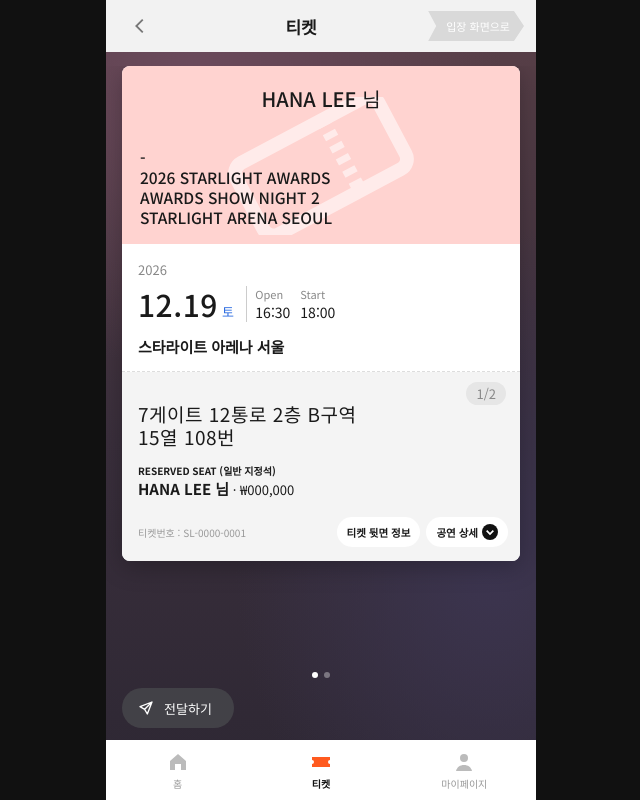
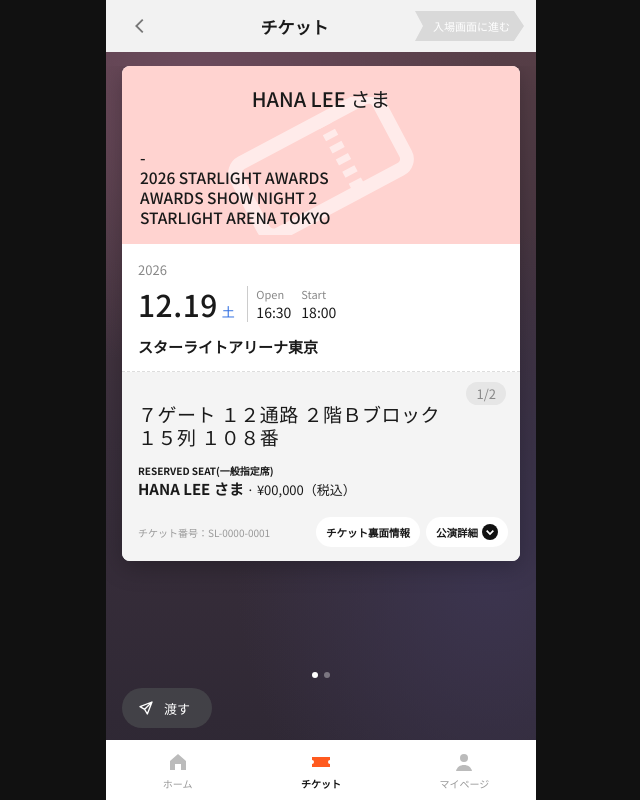
Before and after one commit to mer8731-maker/myhmp, a plain HTML site: page index.html in a window 1280 px wide. Shown: the whole page, without its empty margins (319-959 px from the left). Drawn offline with Linux system fonts and the light colour scheme.

Commit message:
Translate ticket page into Japanese
Co-Authored-By: Claude Opus 5.5 <noreply@anthropic.com>
Claude-Session: https://claude.ai/code/session_01YLRzRMCUNuWrZUcCwhEsRQ

```diff
--- a/index.html
+++ b/index.html
@@ -1,23 +1,23 @@
 <!doctype html>
-<html lang="ko">
+<html lang="ja">
 <head>
   <meta charset="utf-8">
   <meta name="viewport" content="width=device-width, initial-scale=1, viewport-fit=cover">
   <title>LUMEN TICKET · 2026 STARLIGHT AWARDS</title>
   <link rel="preconnect" href="https://fonts.googleapis.com">
   <link rel="preconnect" href="https://fonts.gstatic.com" crossorigin>
-  <link href="https://fonts.googleapis.com/css2?family=Noto+Sans+KR:wght@400;500;700&display=swap" rel="stylesheet">
+  <link href="https://fonts.googleapis.com/css2?family=Noto+Sans+JP:wght@400;500;700&display=swap" rel="stylesheet">
   <link rel="stylesheet" href="style.css">
 </head>
 <body>
   <div class="phone">
-    <!-- 상단 바 -->
+    <!-- ヘッダー -->
     <header class="topbar">
-      <button class="icon-btn" aria-label="뒤로 가기">
+      <button class="icon-btn" aria-label="戻る">
         <svg viewBox="0 0 24 24" aria-hidden="true"><path d="M15 5l-7 7 7 7"/></svg>
       </button>
-      <h1 class="topbar-title">티켓</h1>
-      <button class="enter-btn" disabled>입장 화면으로</button>
+      <h1 class="topbar-title">チケット</h1>
+      <button class="enter-btn" disabled>入場画面に進む</button>
     </header>
 
     <!-- 티켓 영역 (좌우로 넘기기) -->
@@ -25,7 +25,7 @@
       <div class="slider" id="slider">
 
         <!-- 티켓 1/2 -->
-        <article class="ticket" aria-label="티켓 1/2">
+        <article class="ticket" aria-label="チケット 1/2">
           <div class="ticket-scroll">
             <div class="ticket-head">
               <svg class="head-deco" viewBox="0 0 200 120" aria-hidden="true">
@@ -34,39 +34,39 @@
                   <line x1="120" y1="25" x2="120" y2="95" stroke-dasharray="6 6"/>
                 </g>
               </svg>
-              <p class="holder">HANA LEE 님</p>
+              <p class="holder">HANA LEE さま</p>
               <p class="event">
                 -<br>
                 2026 STARLIGHT AWARDS<br>
                 AWARDS SHOW NIGHT 2<br>
-                STARLIGHT ARENA SEOUL
+                STARLIGHT ARENA TOKYO
               </p>
             </div>
 
             <div class="when">
               <span class="year">2026</span>
               <div class="when-row">
-                <span class="date">12.19<small>토</small></span>
+                <span class="date">12.19<small>土</small></span>
                 <div class="times">
                   <div><span class="label">Open</span><span>16:30</span></div>
                   <div><span class="label">Start</span><span>18:00</span></div>
                 </div>
               </div>
-              <p class="venue">스타라이트 아레나 서울</p>
+              <p class="venue">スターライトアリーナ東京</p>
             </div>
 
             <div class="seat">
               <span class="page-badge">1/2</span>
-              <p class="seat-main">7게이트 12통로 2층 B구역<br>15열 108번</p>
-              <p class="seat-type">RESERVED SEAT (일반 지정석)</p>
-              <p class="seat-holder"><b>HANA LEE 님</b> · ₩000,000</p>
+              <p class="seat-main">７ゲート １２通路 ２階Ｂブロック<br>１５列 １０８番</p>
+              <p class="seat-type">RESERVED SEAT(一般指定席)</p>
+              <p class="seat-holder"><b>HANA LEE さま</b> · ¥00,000（税込）</p>
             </div>
 
             <div class="ticket-foot">
-              <span class="ticket-no">티켓번호 : SL-0000-0001</span>
+              <span class="ticket-no">チケット番号：SL-0000-0001</span>
               <div class="foot-btns">
-                <button class="chip">티켓 뒷면 정보</button>
-                <button class="chip detail-toggle" aria-expanded="false">공연 상세
+                <button class="chip">チケット裏面情報</button>
+                <button class="chip detail-toggle" aria-expanded="false">公演詳細
                   <svg viewBox="0 0 24 24" aria-hidden="true"><path d="M7 10l5 5 5-5"/></svg>
                 </button>
               </div>
@@ -77,7 +77,7 @@
         </article>
 
         <!-- 티켓 2/2 -->
-        <article class="ticket" aria-label="티켓 2/2">
+        <article class="ticket" aria-label="チケット 2/2">
           <div class="ticket-scroll">
             <div class="ticket-head">
               <svg class="head-deco" viewBox="0 0 200 120" aria-hidden="true">
@@ -86,39 +86,39 @@
                   <line x1="120" y1="25" x2="120" y2="95" stroke-dasharray="6 6"/>
                 </g>
               </svg>
-              <p class="holder">HANA LEE 님</p>
+              <p class="holder">HANA LEE さま</p>
               <p class="event">
                 -<br>
                 2026 STARLIGHT AWARDS<br>
                 AWARDS SHOW NIGHT 2<br>
-                STARLIGHT ARENA SEOUL
+                STARLIGHT ARENA TOKYO
               </p>
             </div>
 
             <div class="when">
               <span class="year">2026</span>
               <div class="when-row">
-                <span class="date">12.19<small>토</small></span>
+                <span class="date">12.19<small>土</small></span>
                 <div class="times">
                   <div><span class="label">Open</span><span>16:30</span></div>
                   <div><span class="label">Start</span><span>18:00</span></div>
                 </div>
               </div>
-              <p class="venue">스타라이트 아레나 서울</p>
+              <p class="venue">スターライトアリーナ東京</p>
             </div>
 
             <div class="seat">
               <span class="page-badge">2/2</span>
-              <p class="seat-main">7게이트 12통로 2층 B구역<br>15열 109번</p>
-              <p class="seat-type">RESERVED SEAT (일반 지정석)</p>
-              <p class="seat-holder"><b>동행자 님</b> · ₩000,000</p>
+              <p class="seat-main">７ゲート １２通路 ２階Ｂブロック<br>１５列 １０９番</p>
+              <p class="seat-type">RESERVED SEAT(一般指定席)</p>
+              <p class="seat-holder"><b>同行者 さま</b> · ¥00,000（税込）</p>
             </div>
 
             <div class="ticket-foot">
-              <span class="ticket-no">티켓번호 : SL-0000-0002</span>
+              <span class="ticket-no">チケット番号：SL-0000-0002</span>
               <div class="foot-btns">
-                <button class="chip">티켓 뒷면 정보</button>
-                <button class="chip detail-toggle" aria-expanded="false">공연 상세
+                <button class="chip">チケット裏面情報</button>
+                <button class="chip detail-toggle" aria-expanded="false">公演詳細
                   <svg viewBox="0 0 24 24" aria-hidden="true"><path d="M7 10l5 5 5-5"/></svg>
                 </button>
               </div>
@@ -136,45 +136,45 @@
 
       <button class="send-btn">
         <svg viewBox="0 0 24 24" aria-hidden="true"><path d="M21 3L10 14M21 3l-7 18-4-7-7-4 18-7z"/></svg>
-        전달하기
+        渡す
       </button>
     </main>
 
     <!-- 하단 탭 -->
-    <nav class="tabbar" aria-label="하단 메뉴">
+    <nav class="tabbar" aria-label="メニュー">
       <a href="#" class="tab">
         <svg viewBox="0 0 24 24" aria-hidden="true"><path d="M4 11l8-7 8 7v9h-5v-6H9v6H4z"/></svg>
-        <span>홈</span>
+        <span>ホーム</span>
       </a>
       <a href="#" class="tab active" aria-current="page">
         <svg viewBox="0 0 24 24" aria-hidden="true" class="fill"><path d="M3 7h18v3a2 2 0 000 4v3H3v-3a2 2 0 000-4z"/></svg>
-        <span>티켓</span>
+        <span>チケット</span>
       </a>
       <a href="#" class="tab">
         <svg viewBox="0 0 24 24" aria-hidden="true"><circle cx="12" cy="8" r="4"/><path d="M4 21c1-4 4-6 8-6s7 2 8 6"/></svg>
-        <span>마이페이지</span>
+        <span>マイページ</span>
       </a>
     </nav>
   </div>
 
-  <!-- 공연 상세 내용 (두 티켓에 같이 들어감) -->
+  <!-- 公演詳細 내용 (두 티켓에 같이 들어감) -->
   <template id="details-tpl">
-    <p class="d-title">【출연 아티스트】</p>
+    <p class="d-title">【出演アーティスト】</p>
     <p>NOVA LINE, ORBIT 7, LUMI, PASTEL MOON, SUNNY HOUR, AURORA KID, BLUE NOTE CLUB, etc.</p>
 
-    <p class="d-title">【공연 관련 안내】</p>
-    <p>※ 좌석 위치에 따라 무대 및 연출의 일부가 보이지 않을 수 있습니다.</p>
-    <p>※ 출연 아티스트는 사정에 따라 변경될 수 있습니다.</p>
-    <p>※ 공연 당일 짐 보관 서비스는 운영하지 않습니다.</p>
-    <p>※ 공연장 내 모든 촬영 및 녹음은 금지되어 있습니다.</p>
+    <p class="d-title">【公演に関する注意事項】</p>
+    <p>※座席の位置によっては、ステージおよび演出の一部が見えにくい場合がございます。</p>
+    <p>※出演アーティストは都合により変更となる場合がございます。</p>
+    <p>※公演当日、会場でお荷物をお預かりすることはできません。</p>
+    <p>※会場内での撮影・録音は一切禁止とさせていただきます。</p>
 
-    <p class="d-title">【문의】</p>
-    <p>LUMEN TICKET 고객센터<br>0000-0000 (평일 10:00~17:00)</p>
+    <p class="d-title">【お問い合わせ】</p>
+    <p>LUMEN TICKET カスタマーセンター<br>0000-000-000（平日 10:00〜17:00）</p>
 
-    <p class="d-title">【크레딧】</p>
-    <p>주최 : STARLIGHT ENT.<br>운영 : LUMEN TICKET</p>
+    <p class="d-title">【クレジット】</p>
+    <p>主催：STARLIGHT ENT.<br>運営：LUMEN TICKET</p>
 
-    <p class="prop-note">PROP · 촬영용 소품 화면입니다</p>
+    <p class="prop-note">PROP・撮影用の小道具画面です</p>
   </template>
 
   <script src="script.js"></script>
--- a/style.css
+++ b/style.css
@@ -3,7 +3,7 @@
 html, body {
   margin: 0;
   height: 100%;
-  font-family: "Noto Sans KR", -apple-system, BlinkMacSystemFont, sans-serif;
+  font-family: "Noto Sans JP", -apple-system, BlinkMacSystemFont, sans-serif;
   color: #1a1a1a;
   background: #111;
   -webkit-font-smoothing: antialiased;
```
